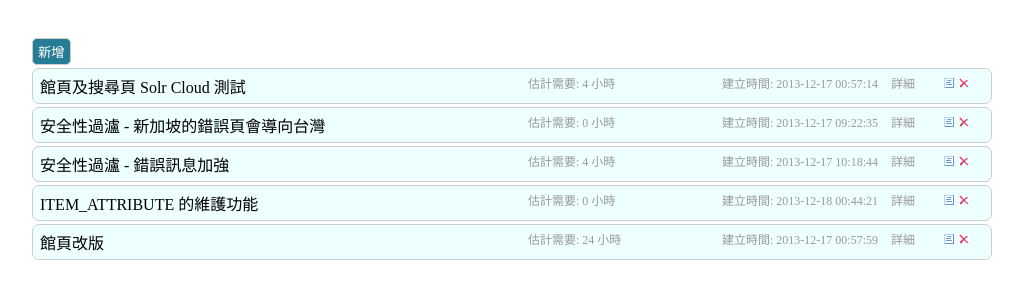
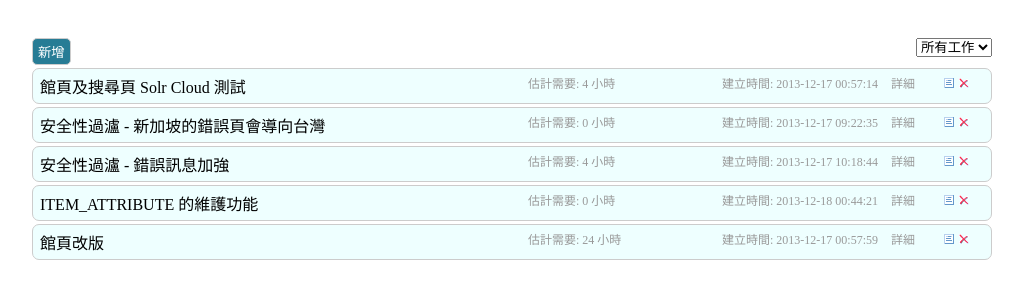
Before and after one commit to fishingboy/ezToDo, a CodeIgniter app: page / in a window 1280 px wide. Shown: the top 300 px of the page, without its empty margins (128-1151 px from the left). Run offline with CodeIgniter, Linux system fonts and the light colour scheme; data comes from the database, SQL or seed files in the repository; some libraries are stand-ins or nearby versions.

Commit message:
加上狀態下拉選單(功能未實作)

```diff
--- a/application/views/page/content_view.php
+++ b/application/views/page/content_view.php
@@ -1,4 +1,3 @@
-<!-- <script src="http://code.jquery.com/jquery-1.9.1.js"></script> -->
 <script src="http://code.jquery.com/ui/1.10.3/jquery-ui.js"></script>
 <script type="text/javascript">
 var $todo_edit =
@@ -94,7 +93,17 @@ $(function()
 });
 </script>
 
-<input id='fmAdd' type='button' class='button' value='新增'>
+<div id='tool_bar' class='clearfix'>
+    <div id='tool_left'><input id='fmAdd' type='button' class='button' value='新增'></div>
+    <div id='tool_right'>
+        <select id='fmStatus'>
+            <option value='0'>所有工作</option>
+            <option value='1'>未完成</option>
+            <option value='2'>已完成</option>
+            <option value='3'>擱置</option>
+        </select>
+    </div>
+</div>
 <?php if (count($data) == 0): ?>
     <div class='error'>尚無資料！</div>
 <?php else: ?>
--- a/sys/css/main.css
+++ b/sys/css/main.css
@@ -1,5 +1,9 @@
 
 #base {margin:0px auto; width:960px; padding-top:30px;}
+
+.clearfix        {zoom: 1;}
+.clearfix:before {content: ""; display: table;}
+.clearfix:after  {content: ""; display: table; clear: both;}
 
 /* 工作列表 */
 .list            {width:100%; /*border: 1px solid #ccc;*/}
@@ -7,6 +11,10 @@
 .list .header td {font-weight: bold;}
 .list .row       {}
 .list .row td    {border-bottom:1px solid #EFF0F2;}
+
+/* 工作列 */
+#tool_bar #tool_left  {float:left;}
+#tool_bar #tool_right {float:right;}
 
 /* 工作項目 */
 .jobBox               {border:1px solid #ccc; background:#eff; margin:3px 0px; padding:5px 7px; border-radius: 7px;}
```
